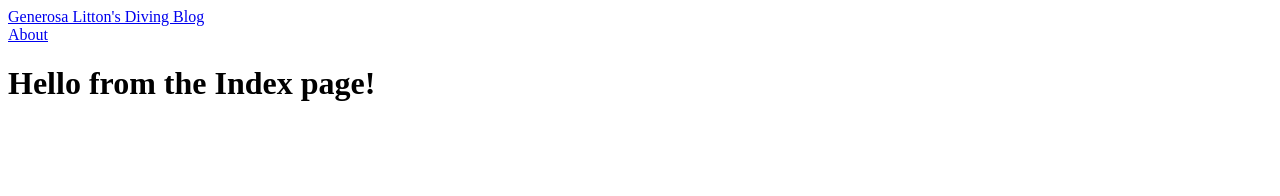
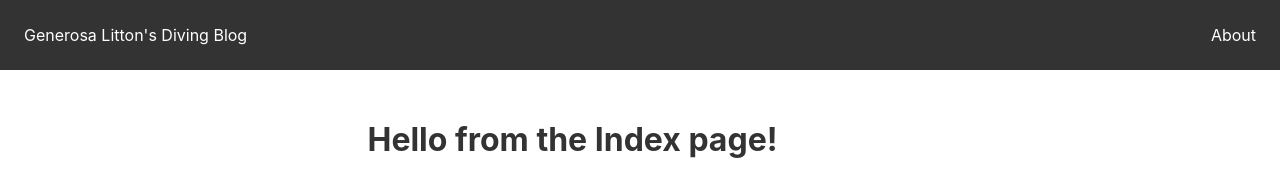
Before and after one commit to glitton/diving-blog, a Gatsby site: page / in a window 1280 px wide. Built offline with nearby package versions, Linux system fonts and the light colour scheme; Gatsby itself is replaced by a stand-in of ours.

Commit message:
added css module

```diff
--- a/src/components/layout.js
+++ b/src/components/layout.js
@@ -1,6 +1,8 @@
 import React from 'react';
 import { Link, useStaticQuery, graphql } from 'gatsby';
 import Seo from './seo';
+import { header, content } from '../styles/layout.module.css';
+import '../styles/global.css';
 
 const Layout = ({
   children,
@@ -24,13 +26,13 @@ const Layout = ({
   return (
     <>
       <Seo title={title} description={description} image={image} path={path} />
-      <header>
+      <header className={header}>
         <Link to="/">{meta.title}</Link>
         <nav>
           <Link to="/about">About</Link>
         </nav>
       </header>
-      <main>{children}</main>
+      <main className={content}>{children}</main>
     </>
   );
 };
--- /dev/null
+++ b/src/styles/global.css
@@ -0,0 +1,31 @@
+:root {
+  --black: #333;
+  --gray: #555;
+  --white: #fff;
+}
+
+* {
+  box-sizing: border-box;
+}
+
+html,
+body {
+  color: var(--gray);
+  font-family: -apple-system, BlinkMacSystemFont, 'Segoe UI', Roboto, Oxygen,
+    Ubuntu, Cantarell, 'Open Sans', 'Helvetica Neue', sans-serif;
+  font-size: 16px;
+  line-height: 1.4;
+}
+
+body {
+  margin: 0;
+}
+
+h1,
+h2,
+h3,
+h4,
+h5,
+h6 {
+  color: var(--black);
+}
--- /dev/null
+++ b/src/styles/layout.module.css
@@ -0,0 +1,25 @@
+.header {
+  background: var(--black);
+  color: var(--white);
+  display: flex;
+  justify-content: space-between;
+  padding: 1rem;
+}
+
+.header a {
+  color: inherit;
+  display: inline-block;
+  padding: 0.5rem;
+  text-decoration: none;
+}
+
+.header a:focus,
+.header a:hover {
+  background: var(--white);
+  color: var(--black);
+}
+
+.content {
+  margin: 3rem auto;
+  max-width: 54ch;
+}
```
